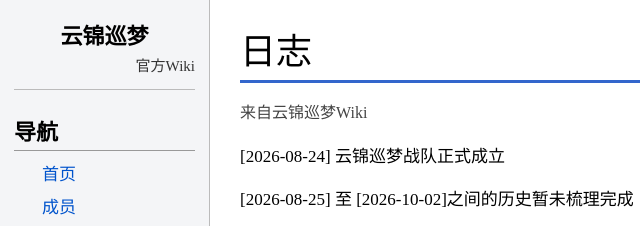
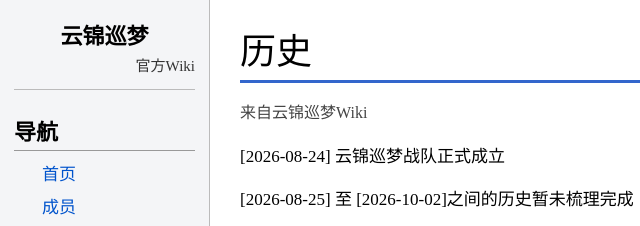
Before and after one commit to YJ-DiamondFlow/YJ-wiki, a plain HTML site: page history.html in a window 1280 px wide. Shown: the top 226 px of the page, 0-640 px from the left. Drawn offline with Linux system fonts and the light colour scheme.

Commit message:
yj-wiki-261004-3

```diff
--- a/history.html
+++ b/history.html
@@ -26,7 +26,7 @@
 </div>
 
 <div class="main-content">
-    <h1 class="page-title">日志</h1>
+    <h1 class="page-title">历史</h1>
     <div class="sub-note">来自云锦巡梦Wiki</div>
     <p>[2026-08-24] 云锦巡梦战队正式成立</p>
     <p>[2026-08-25] 至 [2026-10-02]之间的历史暂未梳理完成</p>
```
